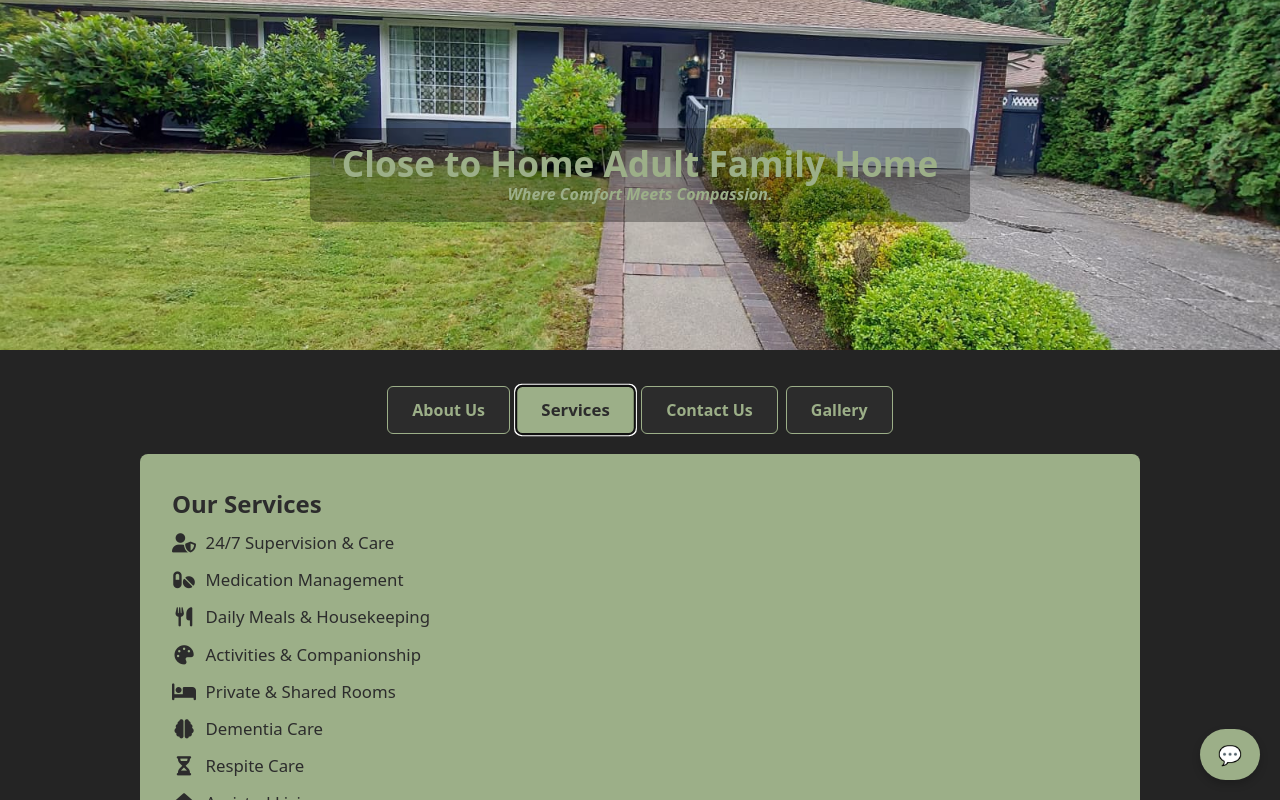
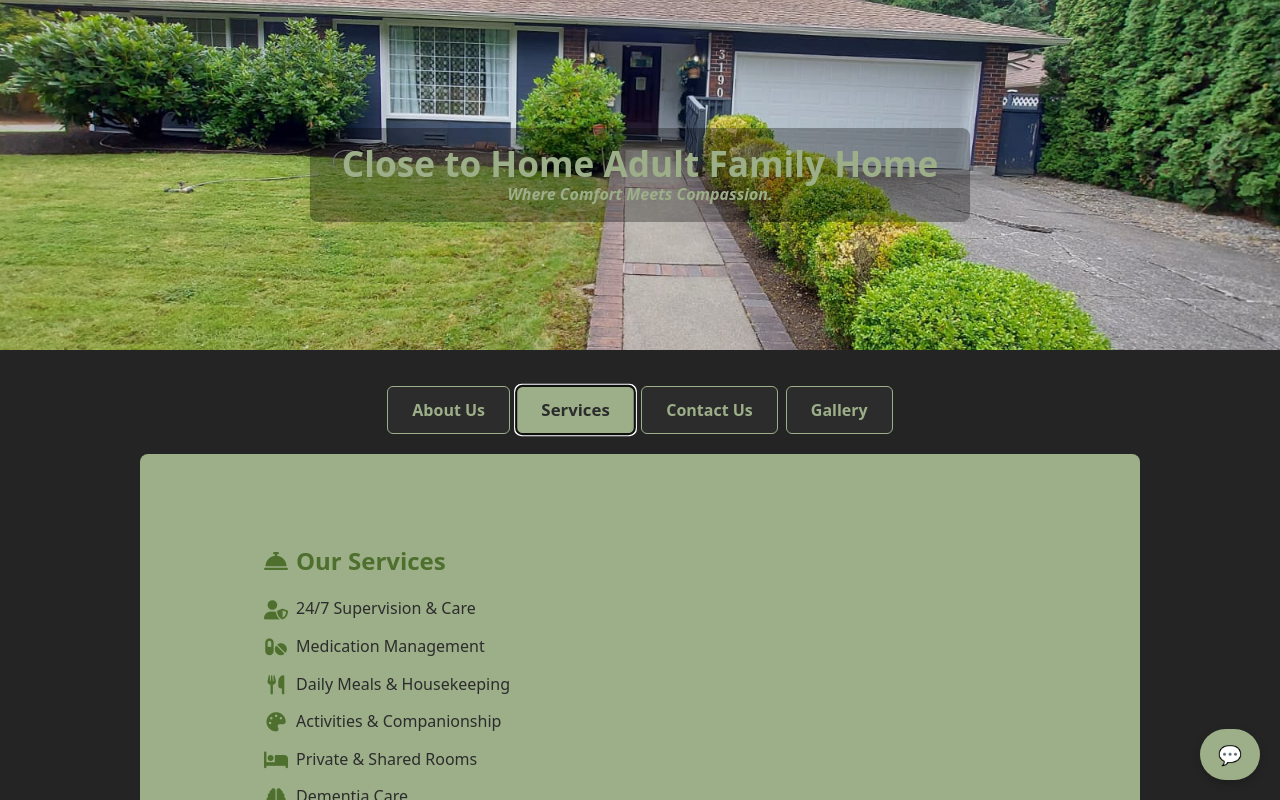
Before and after one commit to tibebesaas/closetohomeafh.github.io, a React (Vite) app: page / in a window 1280 px wide. Both pictures are taken after a click on the button "Services". Shown: the top 800 px of the page. Built offline with nearby package versions, Linux system fonts and the light colour scheme.

Commit message:
format updating

```diff
--- a/src/App.css
+++ b/src/App.css
@@ -374,3 +374,143 @@ footer {
   text-align: center;    /* center icon in its box */
   margin-right: 0.6rem;  /* space between icon and text */
 }
+.about-us {
+  max-width: 800px;
+  margin: 2rem auto;
+  padding: 1.5rem;
+  line-height: 1.6;
+  color: #2c2c2c;
+}
+
+.about-us h2,
+.about-us h3 {
+  color: #4e6f2d; /* theme green */
+  margin-bottom: 1rem;
+  display: flex;
+  align-items: center;
+  gap: 8px;
+}
+
+.about-us p {
+  margin-bottom: 1rem;
+}
+
+.about-list {
+  list-style: none;
+  padding: 0;
+  margin: 0;
+}
+
+.about-list li {
+  display: flex;
+  align-items: center;
+  margin: 0.5rem 0;
+}
+
+.about-list i {
+  margin-right: 8px;   /* spacing between icon and text */
+  color: #4e6f2d;      /* theme green */
+  font-size: 1.2rem;   /* consistent size */
+  width: 24px;
+  text-align: center;
+}
+
+.about-list span {
+  flex: 1;             /* keeps text aligned neatly */
+}
+/* === Tab content === */
+.tab-content {
+  display: none;
+  background-color: var(--primary-color);
+  color: #2C2C2C;
+  padding: 2rem;
+  border-radius: 8px;
+}
+
+/* Active tab */
+.tab-content.active {
+  display: block;
+}
+
+/* Tab heading with icon */
+.tab-content h2 {
+  display: flex;
+  align-items: center;
+  gap: 8px;
+  color: #4e6f2d; /* highlight color for headings */
+  margin-bottom: 1rem;
+}
+
+/* Services list */
+.services-list {
+  list-style: none;
+  padding: 0;
+  margin: 0;
+}
+
+.services-list li {
+  display: flex;
+  align-items: center;
+  margin: 0.5rem 0;
+}
+
+.services-list i {
+  margin-right: 8px;
+  color: #4e6f2d;
+  font-size: 1.2rem;
+  width: 24px;
+  text-align: center;
+}
+
+.services-list span {
+  flex: 1; /* ensures text aligns neatly */
+}
+.form-label {
+      display: flex;
+      flex-direction: column;
+      font-size: 1rem;
+      margin-bottom: 1rem;
+      gap: 0.4rem;
+    }
+    .label-icon {
+      display: flex;
+      align-items: center;
+      gap: 6px;
+      font-weight: 600;
+      color: #4e6f2d;
+    }
+    .contact-form input,
+    .contact-form textarea {
+      padding: 0.6rem;
+      font-size: 1rem;
+      border: 1px solid #4e6f2d;
+      border-radius: 6px;
+      width: 100%;
+      box-sizing: border-box;
+    }
+    .error-text {
+      color: red;
+      font-size: 0.9rem;
+      margin: 0.25rem 0 1rem 1.5rem;
+    }
+    .contact-form button {
+      margin-top: 0.5rem;
+      padding: 0.6rem 1.2rem;
+      font-size: 1rem;
+      background-color: #4e6f2d;
+      color: #fff;
+      border: none;
+      border-radius: 6px;
+      cursor: pointer;
+      display: flex;
+      align-items: center;
+      gap: 6px;
+      transition: background 0.2s ease;
+    }
+    .contact-form button:hover:not([disabled]) {
+      background-color: #557a19;
+    }
+    button[disabled] {
+      opacity: 0.6;
+      cursor: not-allowed;
+    }
--- a/src/App.jsx
+++ b/src/App.jsx
@@ -137,48 +137,70 @@ function App() {
         <div className="tab-container">
           {activeTab === "about Us" && (
             <div className="tab-content active">
-              <h2>About Us</h2>
+             <section class="about-us">
+  <h2><i class="fas fa-home"></i> About Us</h2>
+
   <p>
-                <strong>Close to Home Adult Family Home</strong> is owned and operated by a nurse with 7 years of experience in the health care field.
+    <strong>Close to Home Adult Family Home</strong> is owned and operated by a nurse with
+    <strong>7 years of healthcare experience</strong>. We provide compassionate, professional,
+    and quality care in a warm, home-like environment.
   </p>
+
   <p>
-                We are compassionate and provide quality care in our home. By delivering professional and exceptional care to our residents, we stand out with an above-and-beyond experienced team.
+    Our team is dedicated to going <strong>above and beyond</strong> in caring for residents,
+    ensuring dignity, comfort, and respect every day.
   </p>
-              <p>
-                Our mission is to create <em>a safe, supportive, and enriching environment where every resident feels valued and respected</em>. We focus on individualized care plans, engaging activities, and emotional support to ensure the highest quality of life for those in our care.
-              </p>
+
+  <h3><i class="fas fa-bullseye"></i> Our Mission</h3>
+  <ul class="about-list">
+    <li><i class="fas fa-shield-alt"></i> A safe and supportive home environment</li>
+    <li><i class="fas fa-heart"></i> Compassionate, personalized care</li>
+    <li><i class="fas fa-clipboard-list"></i> Individualized care plans</li>
+    <li><i class="fas fa-smile-beam"></i> Engaging activities and companionship</li>
+    <li><i class="fas fa-hands-helping"></i> Emotional and social support</li>
+  </ul>
+</section>
+
+
             </div>
           )}
 
           {activeTab === "services" && (
            <div className="tab-content active">
-              <h2>Our Services</h2>
-              <ul class="features">
-                <li><i class="fas fa-user-shield"></i> 24/7 Supervision & Care</li>
-                <li><i class="fas fa-pills"></i> Medication Management</li>
-                <li><i class="fas fa-utensils"></i> Daily Meals & Housekeeping</li>
-                <li><i class="fas fa-palette"></i> Activities & Companionship</li>
-                <li><i class="fas fa-bed"></i> Private & Shared Rooms</li>
-                <li><i class="fas fa-brain"></i> Dementia Care</li>
-                <li><i class="fas fa-hourglass-half"></i> Respite Care</li>
-                <li><i class="fas fa-home"></i> Assisted Living</li>
-                <li><i class="fas fa-procedures"></i> Hospice Care</li>
-                <li><i class="fas fa-notes-medical"></i> Diabetes and Stroke Care</li>
-                <li><i class="fas fa-clipboard-check"></i> Nurse Assessment & Nurse Delegation</li>
+            <section class="about-us">
+            <h2><i class="fas fa-concierge-bell"></i> Our Services</h2>
+            <ul class="services-list">
+              <li><i class="fas fa-user-shield"></i><span>24/7 Supervision & Care</span></li>
+              <li><i class="fas fa-pills"></i><span>Medication Management</span></li>
+              <li><i class="fas fa-utensils"></i><span>Daily Meals & Housekeeping</span></li>
+              <li><i class="fas fa-palette"></i><span>Activities & Companionship</span></li>
+              <li><i class="fas fa-bed"></i><span>Private & Shared Rooms</span></li>
+              <li><i class="fas fa-brain"></i><span>Dementia Care</span></li>
+              <li><i class="fas fa-hourglass-half"></i><span>Respite Care</span></li>
+              <li><i class="fas fa-home"></i><span>Assisted Living</span></li>
+              <li><i class="fas fa-procedures"></i><span>Hospice Care</span></li>
+              <li><i class="fas fa-notes-medical"></i><span>Diabetes and Stroke Care</span></li>
+              <li><i class="fas fa-clipboard-check"></i><span>Nurse Assessment & Nurse Delegation</span></li>
             </ul>
+            </section>
           </div>
+
           )}
 
           {activeTab === "contact Us" && (
            <div className="tab-content active">
-              <h2>Contact Us</h2>
-              <ContactForm /> {/* Subject field included */}
+          <section class="about-us">
+  <h2><i className="fas fa-envelope"></i> Contact Us</h2>
+  <ContactForm /> {/* your form component with subject, name, email, phone, message */}
+</section>
 </div>
+
           )}
 
           {activeTab === "gallery" && (
             <div className="tab-content active">
-              <h2>Gallery</h2>
+              <section class="about-us">
+               <h2><i className="fas fa-images"></i> Gallery</h2>
               <div
                 className="slideshow-container"
                 style={{ position: "relative", maxWidth: "800px", margin: "0 auto" }}
@@ -241,8 +263,10 @@ function App() {
                   &#10095;
                 </button>
               </div>
+              </section>
             </div>
           )}
+
         </div>
       </div>
 
--- a/src/ContactForm.jsx
+++ b/src/ContactForm.jsx
@@ -136,8 +136,9 @@ export default function Contact() {
   return (
     <section id="contact" className="section-card">
   <form onSubmit={sendEmail} className="contact-form">
-        <label>
-          <i className="fas fa-user"></i> Your Name:
+    {/* Name */}
+    <label className="form-label">
+      <span className="label-icon"><i className="fas fa-user"></i> Your Name:</span>
       <input
         type="text"
         name="name"
@@ -147,8 +148,9 @@ export default function Contact() {
       />
     </label>
 
-        <label>
-          <i className="fas fa-envelope"></i> Your Email:
+    {/* Email */}
+    <label className="form-label">
+      <span className="label-icon"><i className="fas fa-envelope"></i> Your Email:</span>
       <input
         type="email"
         name="email"
@@ -159,8 +161,9 @@ export default function Contact() {
     </label>
     {errors.email && <p className="error-text">{errors.email}</p>}
 
-        <label>
-          <i className="fas fa-phone"></i> Your Phone:
+    {/* Phone */}
+    <label className="form-label">
+      <span className="label-icon"><i className="fas fa-phone"></i> Your Phone:</span>
       <input
         type="tel"
         name="phone"
@@ -172,8 +175,9 @@ export default function Contact() {
     </label>
     {errors.phone && <p className="error-text">{errors.phone}</p>}
 
-        <label>
-          <i className="fas fa-tag"></i> Subject:
+    {/* Subject */}
+    <label className="form-label">
+      <span className="label-icon"><i className="fas fa-tag"></i> Subject:</span>
       <input
         type="text"
         name="subject"
@@ -183,8 +187,9 @@ export default function Contact() {
       />
     </label>
 
-        <label>
-          <i className="fas fa-comment-dots"></i> Your Message:
+    {/* Message */}
+    <label className="form-label">
+      <span className="label-icon"><i className="fas fa-comment-dots"></i> Your Message:</span>
       <textarea
         name="message"
         rows="5"
@@ -195,30 +200,20 @@ export default function Contact() {
       ></textarea>
     </label>
 
+    {/* Submit */}
     <button type="submit" disabled={isSending}>
       <i className="fas fa-paper-plane"></i> {isSending ? "Sending..." : "Send"}
     </button>
   </form>
 
+  {/* Status */}
   {status && (
-        <p
-          className={`status-message ${status.startsWith("✅") ? "success" : "error"}`}
-        >
+    <p className={`status-message ${status.startsWith("✅") ? "success" : "error"}`}>
       {status}
     </p>
   )}
 
-      <style jsx>{`
-        .error-text {
-          color: red;
-          font-size: 0.9rem;
-          margin: 0.25rem 0 1rem 1.5rem;
-        }
-        button[disabled] {
-          opacity: 0.6;
-          cursor: not-allowed;
-        }
-      `}</style>
 </section>
+
   );
 }
```
Also changed, not shown: src/index.css (line endings or trailing spaces). Lines whose indentation alone changed are shown as unchanged.
